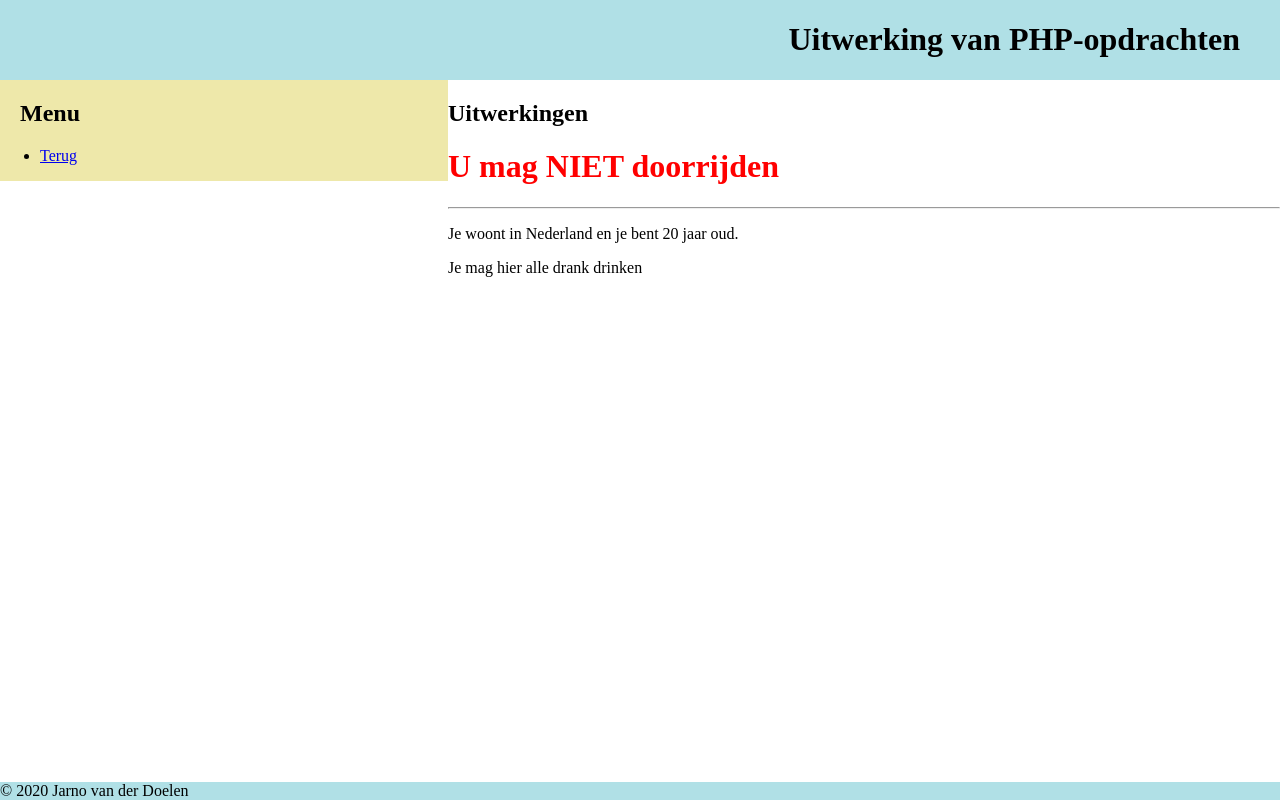
After one commit to w1-DoelenJarno/phpopdrachten, a PHP site: page /hoofdstuk3/opdracht3.2.php in a window 1280 px wide. The commit adds this page. Run offline with PHP 8.4, Linux system fonts and the light colour scheme.

Commit message:
Opdrachten 3.1 + 3.2 + 3.3 toegeoegd. Index aangepast met includes

```diff
--- /dev/null
+++ b/hoofdstuk3/opdracht3.2.php
@@ -0,0 +1,99 @@
+<?php
+/**
+ * User: Jarno
+ * Date: 20-02-2020
+ * Time: 08:45 PM
+ * File: opdracht3.2.php
+ */
+?>
+
+<!DOCTYPE html>
+<html lang="en">
+<head>
+    <meta name="description" content="">
+    <meta name="keywords" content="">
+    <meta charset="utf-8">
+    <link href="../style.css" type="text/css" rel="stylesheet">
+    <script src="#" defer></script>
+    <title>
+        Opdracht 3.2
+    </title>
+</head>
+<body>
+<?php
+include("../includes/header.php");
+?>
+<aside>
+    <h2 class="menu">Menu</h2>
+    <ul>
+        <li>
+            <a href="../index.php">Terug</a>
+        </li>
+    </ul>
+</aside>
+<main id="wrapper">
+    <h2>Uitwerkingen</h2>
+    <?php
+        // Declareren en initialiseren van de gewenste variabelen
+        $trafficLightColor = "Groen";
+        $ambulanceComing = true;
+
+        // driveOn declareren en initialiseren
+        $driveOn = true;
+
+        // Checken of auto mag doorrijden of moet stoppen
+        if($trafficLightColor == "Groen" && $ambulanceComing == false) {
+            $driveOn = true;
+        } else if ($trafficLightColor == "Groen" && $ambulanceComing == true) {
+            $driveOn = false;
+        } else if($trafficLightColor == "Oranje") {
+            $driveOn = false;
+        } else if($trafficLightColor == "Rood") {
+            $driveOn = false;
+        } else {
+            echo("<p>Foutje. Het stoplicht heeft een ongeldige kleur</p>");
+            $driveOn = true;
+        }
+
+        // Tonen van melding aan automobilist
+        if($driveOn == true) {
+            echo("<h1 style='color:green;'>U mag doorrijden.</h1>");
+        } else {
+            echo("<h1 style='color:red;'>U mag NIET doorrijden</h1>");
+        }
+    ?>
+    <hr>
+    <?php
+        // Deel 2: Alchohol in verschillende landen opdracht
+        $countryName = "Nederland";
+        $currentAge = 20;
+
+        // Tonen algemene gegevens
+        echo("<p>Je woont in " . $countryName . " en je bent " . $currentAge . " jaar oud.</p>");
+
+        // Tonen van de drank informatie
+
+        if($countryName == "België" && $currentAge >= 16 && $currentAge < 18) {
+            echo("<p>Je mag hier alleen zwakke drank drinken.</p>");
+        } else if ($countryName == "België" && $currentAge >= 18) {
+            echo("<p>Je mag hier alle drank drinken.</p>");
+        } else if($countryName == "Bulgarije" && $currentAge >= 18) {
+            echo("<p>Je mag hier alle drank drinken.</p>");
+        } else if($countryName == "Cyprus" && $currentAge >= 17) {
+            echo("<p>Je mag hier alle drank drinken</p>");
+        } else if($countryName == "Nederland" && $currentAge >= 18) {
+            echo("<p>Je mag hier alle drank drinken</p>");
+        } else if($countryName == "Zweden" && $currentAge >= 18 && $currentAge < 20) {
+            echo("<p>Je mag hier alleen zwakke drank drinken</p>");
+        } else if($countryName == "Zweden" && $currentAge >= 18) {
+            echo("<p>Je mag hier alle drank drinken</p>");
+        } else {
+            echo("<p>Je mag hier geen drank drinken</p>");
+        }
+    ?>
+</main>
+<?php
+include("../includes/footer.php");
+?>
+</body>
+</html>
--- /dev/null
+++ b/includes/footer.php
@@ -0,0 +1,17 @@
+<?php
+/**
+ * User: Jarno van der Doelen
+ * Date: 20-02-2020
+ * Time: 10:00 PM
+ * File: footer.php
+ */
+?>
+
+<?php
+    include ("variabelen.php");
+
+    // De footer via echo getoond aan de gebruiker
+    echo("<footer>");
+    echo("&copy; " . $year . " " . $name);
+    echo("</footer>");
+?>
--- /dev/null
+++ b/includes/header.php
@@ -0,0 +1,15 @@
+<?php
+/**
+ * User: Jarno van der Doelen
+ * Date: 20-02-2020
+ * Time: 10:00 PM
+ * File: header.php
+ */
+?>
+
+<?php
+    // De header via echo getoond aan de gebruiker
+    echo("<header>");
+    echo("<h1>Uitwerking van PHP-opdrachten</h1>");
+    echo("</header>");
+?>
--- /dev/null
+++ b/includes/variabelen.php
@@ -0,0 +1,4 @@
+<?php
+$year = date('Y');
+$name= "Jarno van der Doelen";
+?>
--- a/style.css
+++ b/style.css
@@ -22,18 +22,25 @@ h1 {
 aside {
     display: inline-block;
     position: relative;
-    width: 30%;
+    width: 35%;
     height: 100%;
     background-color: palegoldenrod;
 }
 
 main {
     display: inline-block;
+    position: absolute;
     width: 65%;
-    float: right;
-    margin-left: 5px;
+    right: 0;
 }
 
 .chapter {
     margin-top: 20px;
 }
+
+footer {
+    position: absolute;
+    bottom: 0;
+    background-color: powderblue;
+    width: 100%;
+}
```
Also changed, not shown: hoofdstuk3/opdracht3.1.php (added, +65 -0 lines), hoofdstuk3/opdracht3.3.php (added, +40 -0 lines), index.php (+9 -6 lines).
